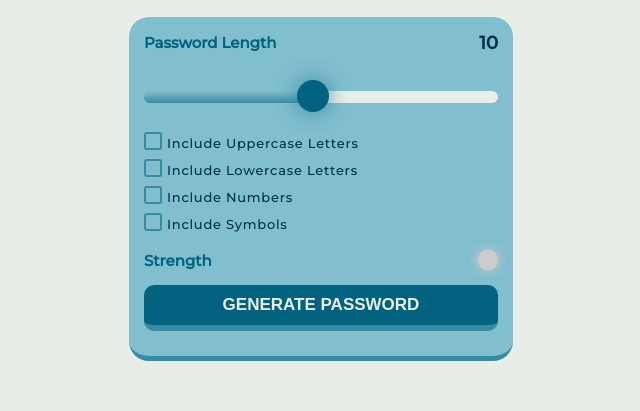
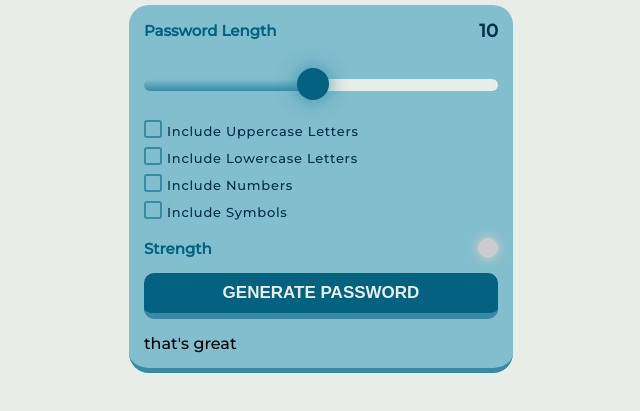
Before and after one commit to Sreejita2023/Passord-Generator, a plain HTML site: page index.html in a window 1280 px wide. Shown: the part 275-686 px from the top of the page, without its empty margins (319-959 px from the left). Drawn offline with Linux system fonts and the light colour scheme.

Commit message:
add new file

```diff
--- a/index.html
+++ b/index.html
@@ -61,6 +61,7 @@
 
         <!-- generate password -->
         <button class="btn">generate password</button>
+        <div>that's great</div>
     </div>
 
     <script src="script.js"></script>
```
Also changed, not shown: index1.html (added, +1 -0 lines).
